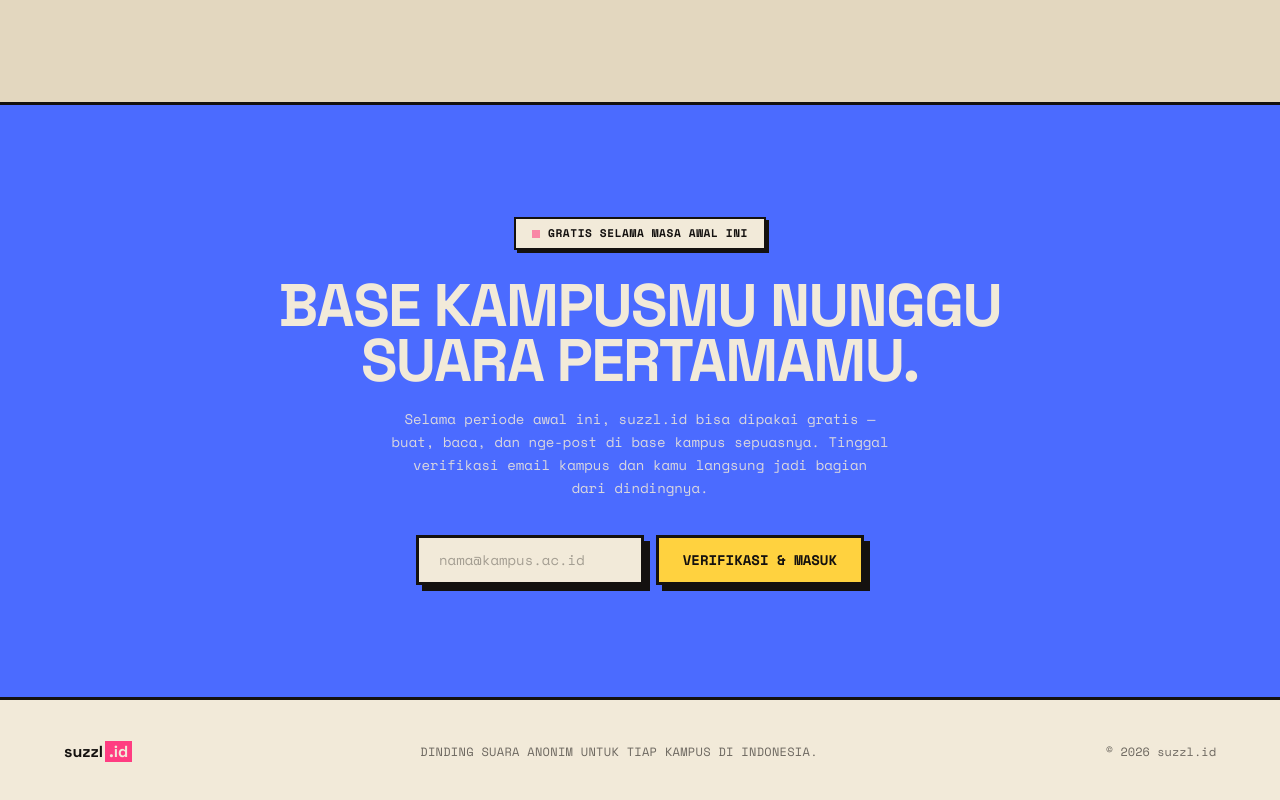
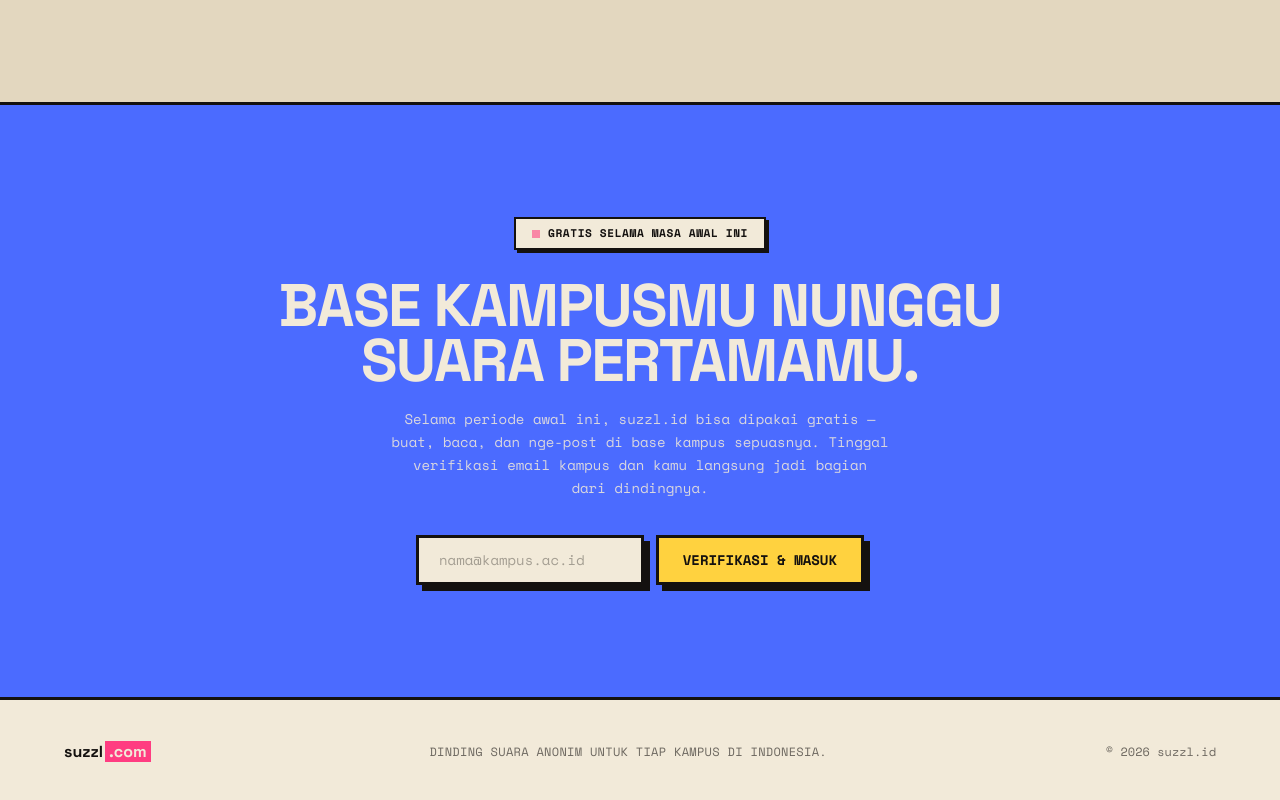
Before and after one commit to pensfess/suzzl, a Next.js app: page / in a window 1280 px wide. Shown: the part 2467-3267 px from the top of the page. Built offline with nearby package versions, Linux system fonts and the light colour scheme.

Commit message:
Update closing-cta.tsx

```diff
--- a/components/closing-cta.tsx
+++ b/components/closing-cta.tsx
@@ -44,9 +44,9 @@ export function Footer() {
     <footer className="border-t-[3px] border-ink bg-paper px-4 py-10 sm:px-6">
       <div className="mx-auto flex w-full max-w-6xl flex-col items-center justify-between gap-4 font-mono text-xs text-ink/60 sm:flex-row">
         <span className="font-display text-base font-bold text-ink">
-          suzzl<span className="ml-0.5 bg-accent-pink px-1 text-paper">.id</span>
+          suzzl<span className="ml-0.5 bg-accent-pink px-1 text-paper">.com</span>
         </span>
-        <span className="uppercase tracking-wide">Dinding suara anonim untuk tiap kampus di Indonesia.</span>
+        <span className="block text-center uppercase tracking-wide">Dinding suara anonim untuk tiap kampus di Indonesia.</span>
         <span>&copy; {new Date().getFullYear()} suzzl.id</span>
       </div>
     </footer>
```
